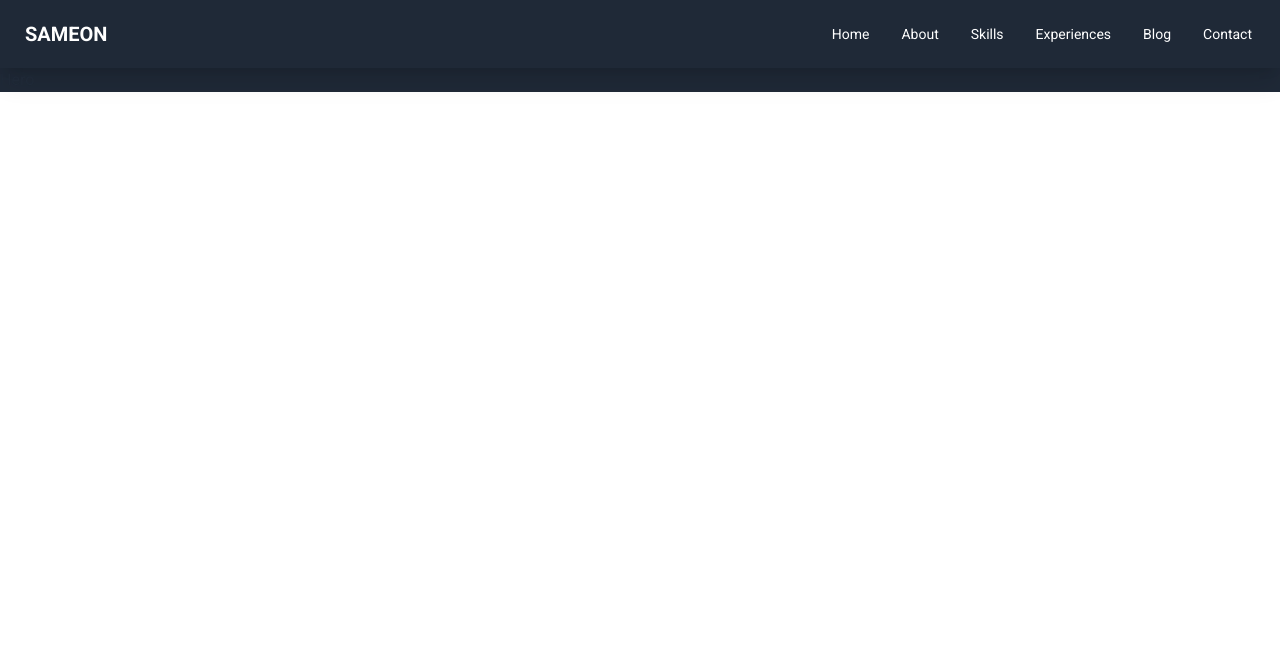
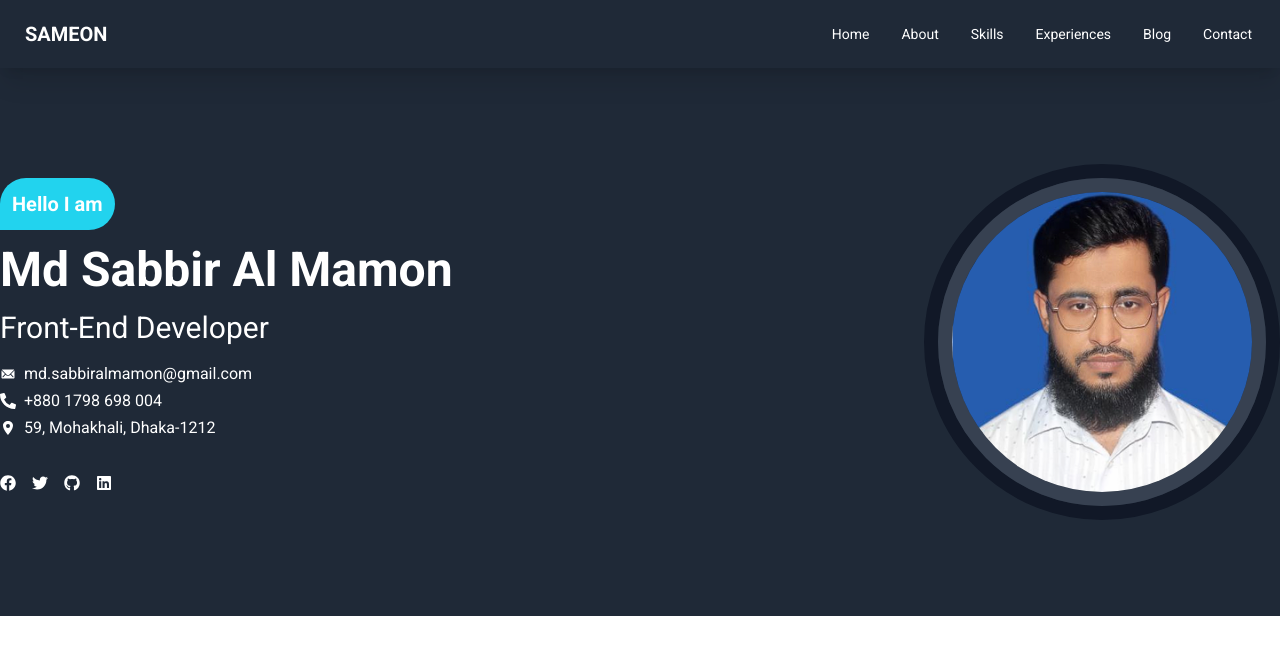
Before and after one commit to mdsabbiralmamon/sameon-rich-cv, a Next.js app: page / in a window 1280 px wide. Shown: the top 654 px of the page. Built offline with nearby package versions, Linux system fonts and the light colour scheme; no server answers.

Commit message:
added hero section

```diff
--- a/package.json
+++ b/package.json
@@ -9,9 +9,10 @@
     "lint": "next lint"
   },
   "dependencies": {
+    "next": "14.2.4",
     "react": "^18",
     "react-dom": "^18",
-    "next": "14.2.4"
+    "react-icons": "^5.2.1"
   },
   "devDependencies": {
     "@types/node": "^20",
--- a/src/app/layout.tsx
+++ b/src/app/layout.tsx
@@ -14,7 +14,7 @@ export default function RootLayout({
 }>) {
   return (
     <html lang="en" data-theme="light">
-      <body className="bg-gray-800">
+      <body className="bg-gray-800 text-white">
         <header>
           <Navbar />
         </header>
--- a/src/app/page.tsx
+++ b/src/app/page.tsx
@@ -3,7 +3,7 @@ import HeroSection from "@/components/HomePage/HeroSection/HeroSection";
 export default function Home() {
   return (
     <>
-      <div>
+      <div className="container mx-auto">
         <HeroSection />
       </div>
     </>
--- a/src/components/HomePage/HeroSection/HeroSection.tsx
+++ b/src/components/HomePage/HeroSection/HeroSection.tsx
@@ -1,9 +1,89 @@
-import React from 'react'
+'use client'
+
+import Image from 'next/image'
+import React, { useEffect, useState } from 'react'
+import { FaFacebook, FaGithub, FaMinus, FaMoon, FaPhoneAlt, FaSkull, FaTwitter } from 'react-icons/fa'
+import { FaLinkedin } from 'react-icons/fa6'
+import { IoIosMail } from 'react-icons/io'
+import { IoLocationSharp } from 'react-icons/io5'
+
+import profilePhoto from '@/app/images/photo.png'
+import { TiTick } from 'react-icons/ti'
+
+interface Activities {
+  discord_status: string;
+
+}
 
 export default function HeroSection() {
+  const [activities, setActivities] = useState<Activities | null>(null);
+
+  useEffect(() => {
+    fetch('https://api.lanyard.rest/v1/users/634075473462296595')
+      .then(response => response.json())
+      .then(data => {
+        setActivities(data.data);
+      });
+  }, []);
+
+  console.log("data received", activities);
+
   return (
-    <div>
-      <h2>Hero</h2>
+    <div className='flex justify-between items-center py-24'>
+      <div>
+        <h3 className='bg-cyan-400 w-fit p-3 rounded-t-full text-xl font-bold rounded-r-full'>Hello I am</h3>
+        <h2 className='text-5xl font-extrabold my-4'>Md Sabbir Al Mamon</h2>
+        <h4 className='text-3xl front-bold'>Front-End Developer</h4>
+        <div className='my-4'>
+          <div>
+            <h4 className='inline-flex justify-center items-center gap-2'><IoIosMail /> md.sabbiralmamon@gmail.com</h4>
+          </div>
+          <div>
+            <h4 className='inline-flex justify-center items-center gap-2'><FaPhoneAlt /> +880 1798 698 004</h4>
+          </div>
+          <div>
+            <h4 className='inline-flex justify-center items-center gap-2'><IoLocationSharp /> 59, Mohakhali, Dhaka-1212</h4>
+          </div>
+        </div>
+        <div className='flex gap-4 py-4'>
+          <div>
+            <FaFacebook />
+          </div>
+          <div>
+            <FaTwitter />
+          </div>
+          <div>
+            <FaGithub />
+          </div>
+          <div>
+            <FaLinkedin />
+          </div>
+        </div>
+      </div>
+      <div>
+        <div className='profilePhoto rounded-full border-[14px] border-gray-900'>
+          <div className='profilePhoto rounded-full border-[14px] border-gray-700 relative'>
+            <Image src={profilePhoto} alt='profile photo of md sabbir al mamon' height={300} width={300} className='rounded-full' />
+            <div>
+              {activities && (
+                activities.discord_status === 'dnd' ? (
+                  <div className="bg-red-500 border-[3px] border-white h-10 w-10 rounded-full absolute bottom-6 left-2 tooltip flex justify-center items-center cursor-pointer" data-tip="Do Not Disturb"><FaMinus /></div>
+                ) : (
+                  activities.discord_status === 'idle' ? (
+                    <div className="bg-yellow-500 border-[3px] border-white h-10 w-10 rounded-full absolute bottom-6 left-2 tooltip flex justify-center items-center cursor-pointer" data-tip="Idle"><FaMoon /></div>
+                  ) : (
+                    activities.discord_status === 'offline' ? (
+                      <div className="bg-gray-500 border-[3px] border-white h-10 w-10 rounded-full absolute bottom-6 left-2 tooltip flex justify-center items-center cursor-pointer" data-tip="Offline"><FaSkull /></div>
+                    ) : (
+                      <div className="bg-green-500 border-[3px] border-white h-10 w-10 rounded-full absolute bottom-6 left-2 tooltip flex justify-center items-center cursor-pointer" data-tip="Online"><TiTick /></div>
+                    )
+                  )
+                )
+              )}
+            </div>
+          </div>
+        </div>
+      </div>
     </div>
   )
 }
```
Also changed, not shown: src/app/images/photo.png (added), 1 other file (tests, documents, lock files or other folders).
